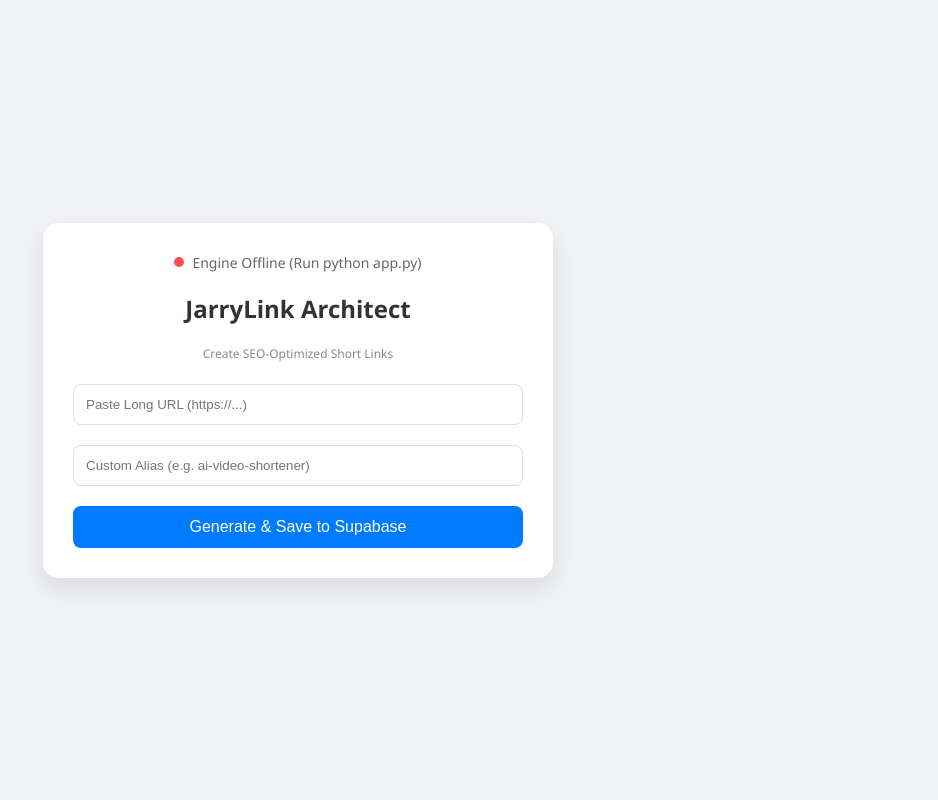
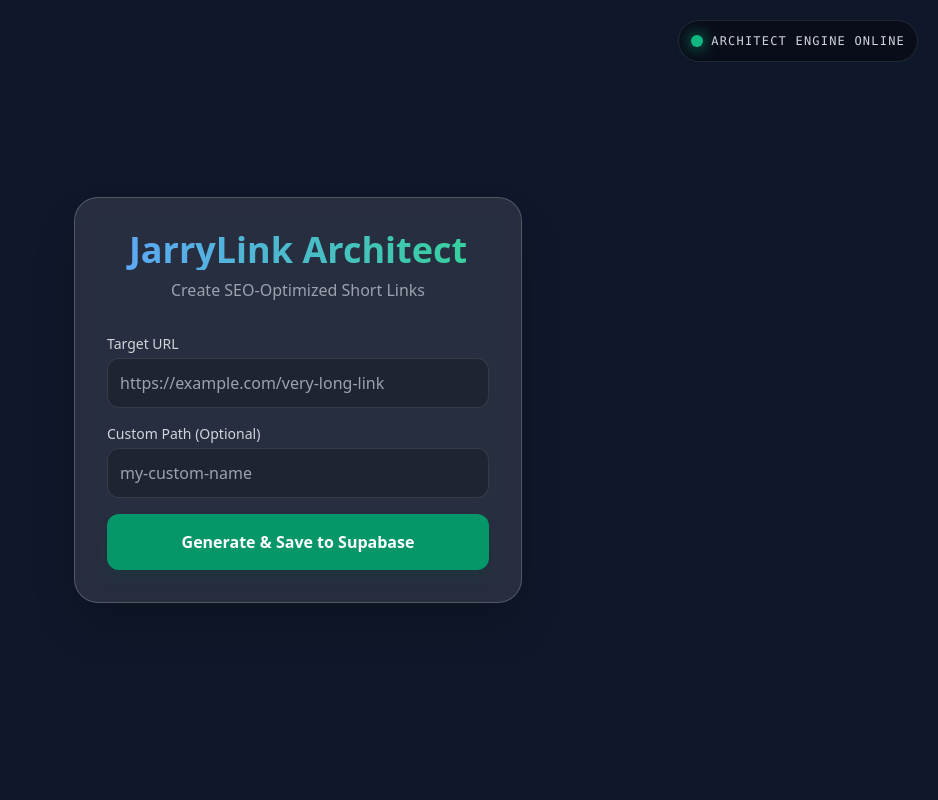
Before and after one commit to akhterpervaiz382-stack/jarrylink-main, a Flask app: page / in a window 1280 px wide. Shown: the whole page, without its empty margins (342-1280 px from the left). Run offline with Flask 3, Linux system fonts and the light colour scheme; some libraries are stand-ins or nearby versions.

Commit message:
Update architect_tool.html

```diff
--- a/templates/architect_tool.html
+++ b/templates/architect_tool.html
@@ -3,95 +3,101 @@
 <head>
     <meta charset="UTF-8">
     <meta name="viewport" content="width=device-width, initial-scale=1.0">
-    <title>JarryLink | SEO Architect Tool</title>
+    <title>JarryLink | Free SEO-Optimized URL Shortener</title>
+
+    <meta name="description" content="JarryLink is a free online link shortener, best bitly alternative. Create custom URL shorteners, paragraph shorteners, and AI video shorteners.">
+    <meta name="keywords" content="link shortener free online, url shortener free, custom url shortener, ai video shortener free online, sentence shortener, paragraph shortener, google url shortener free, bitly alternative, best free url shortener, url shortener with custom name">
+
+    <script src="https://cdn.tailwindcss.com"></script>
     <style>
-        body { font-family: 'Segoe UI', Tahoma, Geneva, Verdana, sans-serif; background: #f0f2f5; display: flex; justify-content: center; align-items: center; height: 100vh; margin: 0; }
-        .container { background: white; padding: 30px; border-radius: 15px; box-shadow: 0 10px 25px rgba(0,0,0,0.1); width: 100%; max-width: 450px; text-align: center; }
-        .status-header { display: flex; align-items: center; justify-content: center; margin-bottom: 20px; font-size: 14px; }
-        .dot { height: 10px; width: 10px; border-radius: 50%; display: inline-block; margin-right: 8px; }
-        h2 { color: #333; margin-bottom: 20px; }
-        input { width: 100%; padding: 12px; margin: 10px 0; border: 1px solid #ddd; border-radius: 8px; box-sizing: border-box; }
-        button { width: 100%; padding: 12px; background: #007bff; color: white; border: none; border-radius: 8px; font-size: 16px; cursor: pointer; transition: 0.3s; margin-top: 10px; }
-        button:hover { background: #0056b3; }
-        #result-area { margin-top: 20px; padding: 15px; border-radius: 8px; display: none; word-break: break-all; }
-        .success { background: #d4edda; color: #155724; border: 1px solid #c3e6cb; }
+        .glass { background: rgba(255, 255, 255, 0.1); backdrop-filter: blur(10px); }
+        #status-dot { transition: all 0.5s ease; }
     </style>
 </head>
-<body>
+<body class="bg-slate-900 text-white min-h-screen flex flex-col items-center justify-center p-4">
 
-<div class="container">
-    <div class="status-header">
-        <span id="status-dot" class="dot" style="background-color: #ff4d4d;"></span>
-        <span id="status-text" style="color: #666;">Engine Disconnected</span>
+    <div class="absolute top-5 right-5 flex items-center gap-2 bg-black/40 p-3 rounded-full border border-white/10">
+        <div id="status-dot" class="w-3 h-3 rounded-full bg-red-500 shadow-[0_0_10px_#ef4444]"></div>
+        <span id="status-text" class="text-xs font-mono uppercase tracking-widest text-gray-300">Engine Offline</span>
     </div>
 
-    <h2>JarryLink Architect</h2>
-    <p style="font-size: 12px; color: #888;">Create SEO-Optimized Short Links</p>
+    <div class="max-w-md w-full glass p-8 rounded-3xl border border-white/20 shadow-2xl text-center">
+        <h1 class="text-4xl font-bold mb-2 bg-gradient-to-r from-blue-400 to-emerald-400 bg-clip-text text-transparent">
+            JarryLink Architect
+        </h1>
+        <p class="text-gray-400 mb-8">Create SEO-Optimized Short Links</p>
 
-    <input type="text" id="long-url" placeholder="Paste Long URL (https://...)">
-    <input type="text" id="short-code" placeholder="Custom Alias (e.g. ai-video-shortener)">
+        <div class="space-y-4 text-left">
+            <div>
+                <label class="block text-sm mb-1 text-gray-300">Target URL</label>
+                <input type="text" id="longUrl" placeholder="https://example.com/very-long-link"
+                       class="w-full p-3 rounded-xl bg-black/20 border border-white/10 focus:border-emerald-500 outline-none">
+            </div>
+            <div>
+                <label class="block text-sm mb-1 text-gray-300">Custom Path (Optional)</label>
+                <input type="text" id="shortCode" placeholder="my-custom-name"
+                       class="w-full p-3 rounded-xl bg-black/20 border border-white/10 focus:border-emerald-500 outline-none">
+            </div>
+            <button onclick="shortenLink()" class="w-full py-4 bg-emerald-600 hover:bg-emerald-500 rounded-xl font-bold transition-all shadow-lg shadow-emerald-900/20">
+                Generate & Save to Supabase
+            </button>
+        </div>
 
-    <button onclick="generateLink()">Generate & Save to Supabase</button>
-
-    <div id="result-area"></div>
+        <div id="result" class="mt-6 hidden p-4 bg-emerald-900/20 border border-emerald-500/30 rounded-xl">
+            <p class="text-sm text-emerald-400">Success! Your link is ready:</p>
+            <p id="shortUrl" class="font-mono text-lg break-all"></p>
+        </div>
     </div>
 
     <script>
-    const LOCAL_ENGINE = "http://127.0.0.1:5000";
-
-    // 1. Connection Check
-    async function checkConnection() {
+        // VERCEL CONNECTION FIX
+        async function checkStatus() {
+            const dot = document.getElementById('status-dot');
+            const txt = document.getElementById('status-text');
             try {
-            const response = await fetch(`${LOCAL_ENGINE}/`);
-            if (response.ok) {
-                document.getElementById('status-dot').style.backgroundColor = "#28a745";
-                document.getElementById('status-text').innerText = "Engine Online (Connected to Supabase)";
+                // Ab ye seedha Vercel ke /status route ko check karega
+                const res = await fetch('/status');
+                if(res.ok) {
+                    dot.classList.replace('bg-red-500', 'bg-emerald-500');
+                    dot.style.boxShadow = "0 0 15px #10b981";
+                    txt.innerText = "Architect Engine Online";
+                    txt.classList.add('text-emerald-400');
                 }
-        } catch (err) {
-            document.getElementById('status-dot').style.backgroundColor = "#ff4d4d";
-            document.getElementById('status-text').innerText = "Engine Offline (Run python app.py)";
+            } catch(e) {
+                dot.classList.replace('bg-emerald-500', 'bg-red-500');
+                txt.innerText = "Engine Offline (Reconnecting...)";
             }
         }
 
-    // 2. Shorten & Save Logic
-    async function generateLink() {
-        const urlInput = document.getElementById('long-url').value;
-        const codeInput = document.getElementById('short-code').value;
-        const resultArea = document.getElementById('result-area');
+        async function shortenLink() {
+            const original_url = document.getElementById('longUrl').value;
+            const short_code = document.getElementById('shortCode').value || Math.random().toString(36).substring(7);
+            const btn = event.target;
 
-        if (!urlInput || !codeInput) {
-            alert("Bhai, dono fields bharna zaroori hain!");
-            return;
-        }
+            if(!original_url) return alert("URL to daalein!");
+
+            btn.innerText = "Architecting...";
 
             try {
-            const response = await fetch(`${LOCAL_ENGINE}/shorten`, {
+                const res = await fetch('/shorten', {
                     method: 'POST',
-                headers: { 'Content-Type': 'application/json' },
-                body: JSON.stringify({
-                    original_url: urlInput,
-                    short_code: codeInput
-                })
+                    headers: {'Content-Type': 'application/json'},
+                    body: JSON.stringify({ original_url, short_code })
                 });
 
-            const data = await response.json();
-
-            if (response.status === 201) {
-                resultArea.style.display = "block";
-                resultArea.className = "success";
-                resultArea.innerHTML = `<strong>✅ Saved!</strong><br>Short Link: <a href="${LOCAL_ENGINE}/${codeInput}" target="_blank">${LOCAL_ENGINE}/${codeInput}</a>`;
-            } else {
-                alert("Error: " + data.message);
+                if(res.ok) {
+                    document.getElementById('result').classList.remove('hidden');
+                    document.getElementById('shortUrl').innerText = `jarrylink.site/${short_code}`;
+                    btn.innerText = "Generate & Save to Supabase";
                 }
-        } catch (err) {
-            alert("Backend Engine se contact nahi ho raha. Check karein ke terminal mein 'python app.py' chal raha hai?");
+            } catch(e) {
+                alert("Database connection failed!");
+                btn.innerText = "Try Again";
             }
         }
 
-    // Check status every 4 seconds
-    setInterval(checkConnection, 4000);
-    checkConnection();
+        setInterval(checkStatus, 5000);
+        checkStatus();
     </script>
-
 </body>
 </html>
```
Lines whose indentation alone changed are shown as unchanged.
